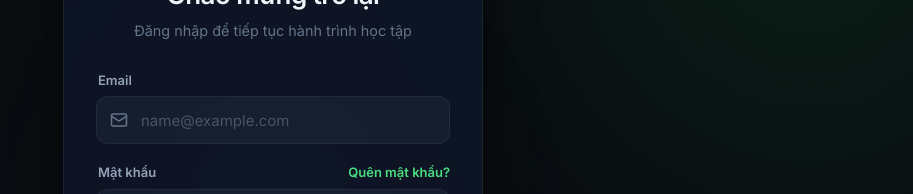
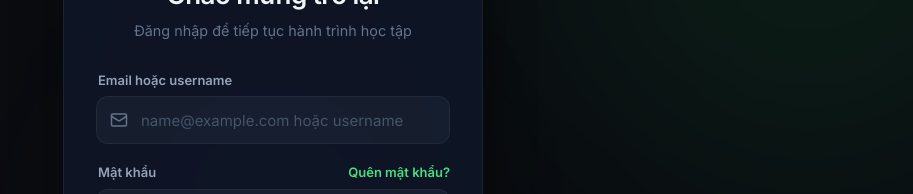
Before and after one commit to nguoimoihoccode/education_fe, a React (Vite) app: page /login in a window 1280 px wide. Shown: the part 190-384 px from the top of the page, without its empty margins (367-1280 px from the left). Built offline with nearby package versions, Linux system fonts and the light colour scheme; no server answers; what axios-cache-interceptor would draw is missing.

Commit message:
feat(auth): submit login identifier

```diff
--- a/src/api/auth.api.ts
+++ b/src/api/auth.api.ts
@@ -12,7 +12,7 @@ export interface User {
 }
 
 export interface LoginDto {
-  email: string;
+  identifier: string;
   password: string;
 }
 
--- a/src/pages/Login.tsx
+++ b/src/pages/Login.tsx
@@ -10,7 +10,7 @@ export const Login = () => {
   const navigate = useNavigate();
   const [searchParams] = useSearchParams();
   const { login, isLoading, error, clearError } = useAuth();
-  const [email, setEmail] = useState('');
+  const [identifier, setIdentifier] = useState('');
   const [password, setPassword] = useState('');
   const [showPassword, setShowPassword] = useState(false);
   const [submitError, setSubmitError] = useState('');
@@ -41,7 +41,7 @@ export const Login = () => {
     clearError();
 
     try {
-      await login(email, password);
+      await login(identifier, password);
       toast.success('Welcome back!');
       navigate('/education');
     } catch (err: unknown) {
@@ -86,20 +86,20 @@ export const Login = () => {
 
           {/* Form */}
           <form onSubmit={handleSubmit} className="login-form">
-            {/* Email */}
+            {/* Email or username */}
             <div className="login-field">
-              <label className="login-label" htmlFor="login-email">Email</label>
+              <label className="login-label" htmlFor="login-identifier">Email hoặc username</label>
               <div className="login-input-wrap">
                 <Mail size={18} className="login-input-icon" />
                 <input
-                  id="login-email"
-                  type="email"
+                  id="login-identifier"
+                  type="text"
                   required
-                  value={email}
-                  onChange={(e) => setEmail(e.target.value)}
+                  value={identifier}
+                  onChange={(e) => setIdentifier(e.target.value)}
                   className="login-input"
-                  placeholder="name@example.com"
-                  autoComplete="email"
+                  placeholder="name@example.com hoặc username"
+                  autoComplete="username"
                 />
               </div>
             </div>
--- a/src/store/auth.store.ts
+++ b/src/store/auth.store.ts
@@ -11,7 +11,7 @@ interface AuthState {
   isAuthenticated: boolean;
   isLoading: boolean;
   error: string | null;
-  login: (email: string, password: string) => Promise<void>;
+  login: (identifier: string, password: string) => Promise<void>;
   register: (email: string, password: string, displayName?: string) => Promise<void>;
   logout: () => void;
   setTokens: (accessToken: string, refreshToken: string, user?: User | null) => void;
@@ -29,10 +29,10 @@ export const useAuthStore = create<AuthState>()(
       isLoading: false,
       error: null,
 
-      login: async (email: string, password: string) => {
+      login: async (identifier: string, password: string) => {
         set({ isLoading: true, error: null });
         try {
-          const response = await authApi.login({ email, password });
+          const response = await authApi.login({ identifier, password });
           set({
             accessToken: response.accessToken,
             refreshToken: response.refreshToken,
--- a/src/types/api/auth.types.ts
+++ b/src/types/api/auth.types.ts
@@ -8,7 +8,7 @@ export interface User {
 }
 
 export interface LoginRequest {
-  email: string;
+  identifier: string;
   password: string;
 }
 
```
Also changed, not shown: 1 other file (tests, documents, lock files or other folders).
